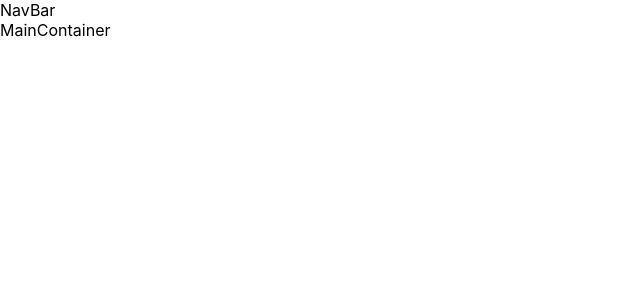
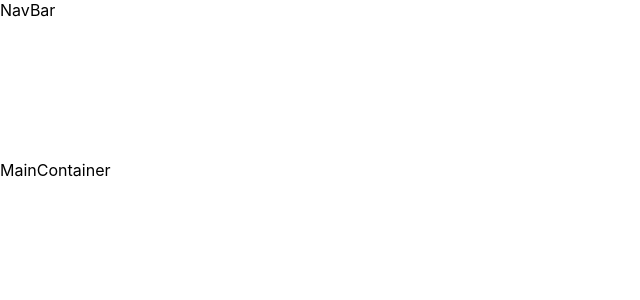
Before and after one commit to Mishrakumarakhil/E-Commerce-Assignment, a React (Create React App) app: page / in a window 1280 px wide. Shown: the top 300 px of the page, without its empty margins (0-640 px from the left). Built offline with nearby package versions, Linux system fonts and the light colour scheme.

Commit message:
added intial css for components

```diff
--- a/src/App.css
+++ b/src/App.css
@@ -1,6 +1,15 @@
 .App {
-width: 100vw;
-height: 100vh;
-margin:0px;
-padding: 0px;
+  width: 100vw;
+  height: 100vh;
+  margin: 0px;
+  padding: 0px;
+  display: flex;
+  flex-direction: column;
 }
+.navbar-container {
+  width: 100%;
+  height: 20%;
+}
+.main-container {
+  flex-grow: 1;
+}
--- a/src/Components/MainContainer.js
+++ b/src/Components/MainContainer.js
@@ -1,9 +1,7 @@
-import React from 'react'
+import React from "react";
 
-const  MainContainer=()=> {
-  return (
-    <div>MainContainer</div>
-  )
-}
+const MainContainer = () => {
+  return <div className="main-container">MainContainer</div>;
+};
 
-export default  MainContainer
+export default MainContainer;
--- a/src/Components/NavBar.js
+++ b/src/Components/NavBar.js
@@ -1,8 +1,6 @@
-import React from 'react'
+import React from "react";
 
-const  NavBar=()=> {
-  return (
-    <div>NavBar</div>
-  )
-}
-export default  NavBar
+const NavBar = () => {
+  return <div className="navbar-container">NavBar</div>;
+};
+export default NavBar;
```
Also changed, not shown: src/App.js (+5 -5 lines).
